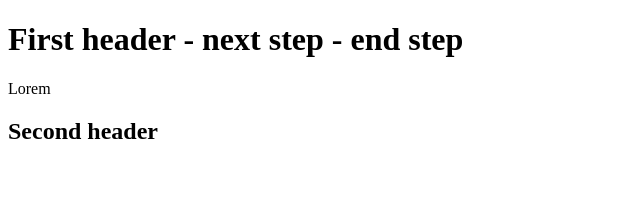
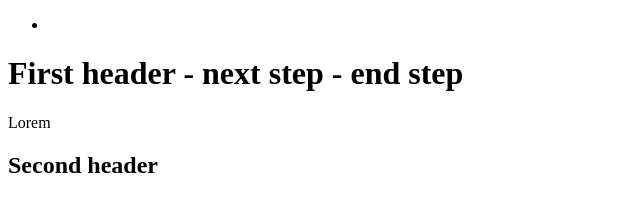
Before and after one commit to Socza/nauka-gita, a plain HTML site: page index.html in a window 1280 px wide. Shown: the whole page, without its empty margins (0-640 px from the left). Drawn offline with Linux system fonts and the light colour scheme.

Commit message:
Add navigation

```diff
--- a/index.html
+++ b/index.html
@@ -2,9 +2,14 @@
 <html lang="en">
 <head>
 	<meta charset="UTF-8">
-	<title>Git - next step - end</title>
+	<title>Git - commit</title>
 </head>
 <body>
+	<nav>
+		<ul>
+			<li></li>
+		</ul>
+	</nav>
 	<h1>First header - next step - end step</h1>
 	<p>Lorem</p>
 	<h2>Second header</h2>
```
